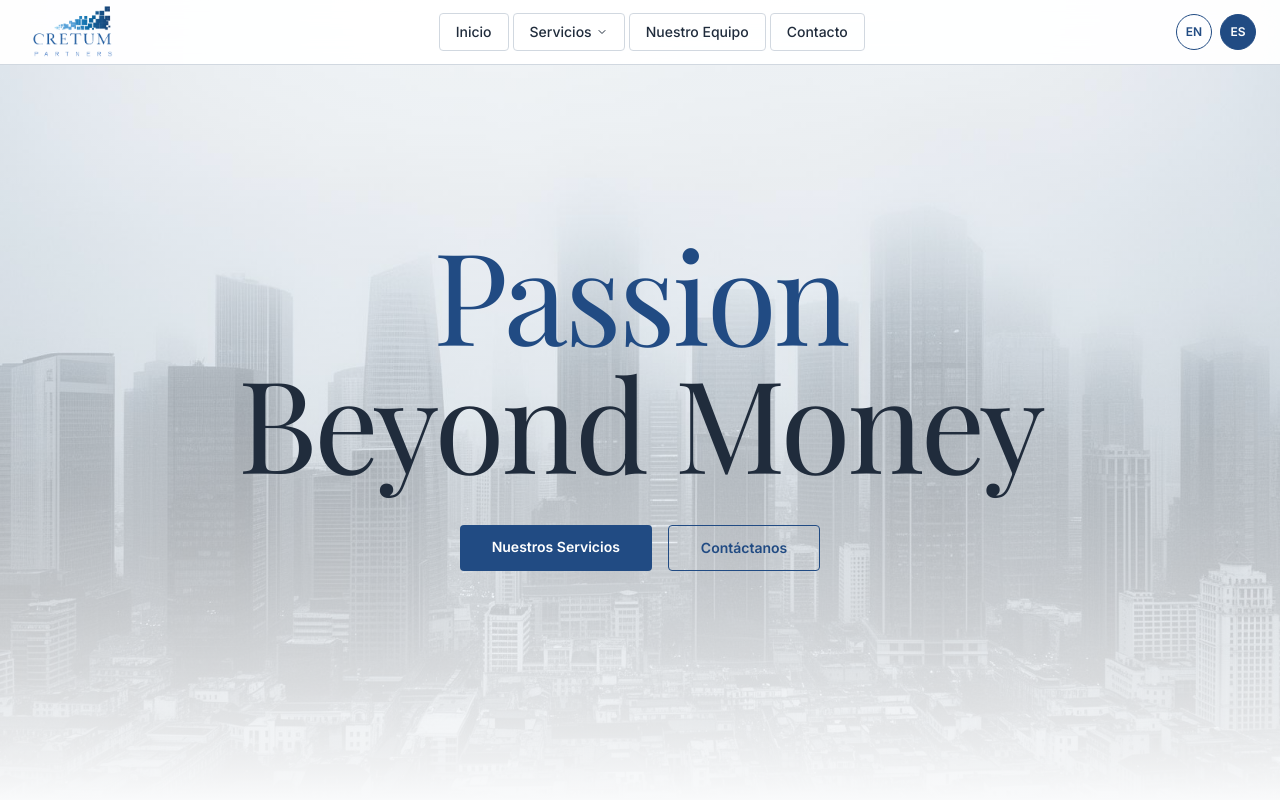
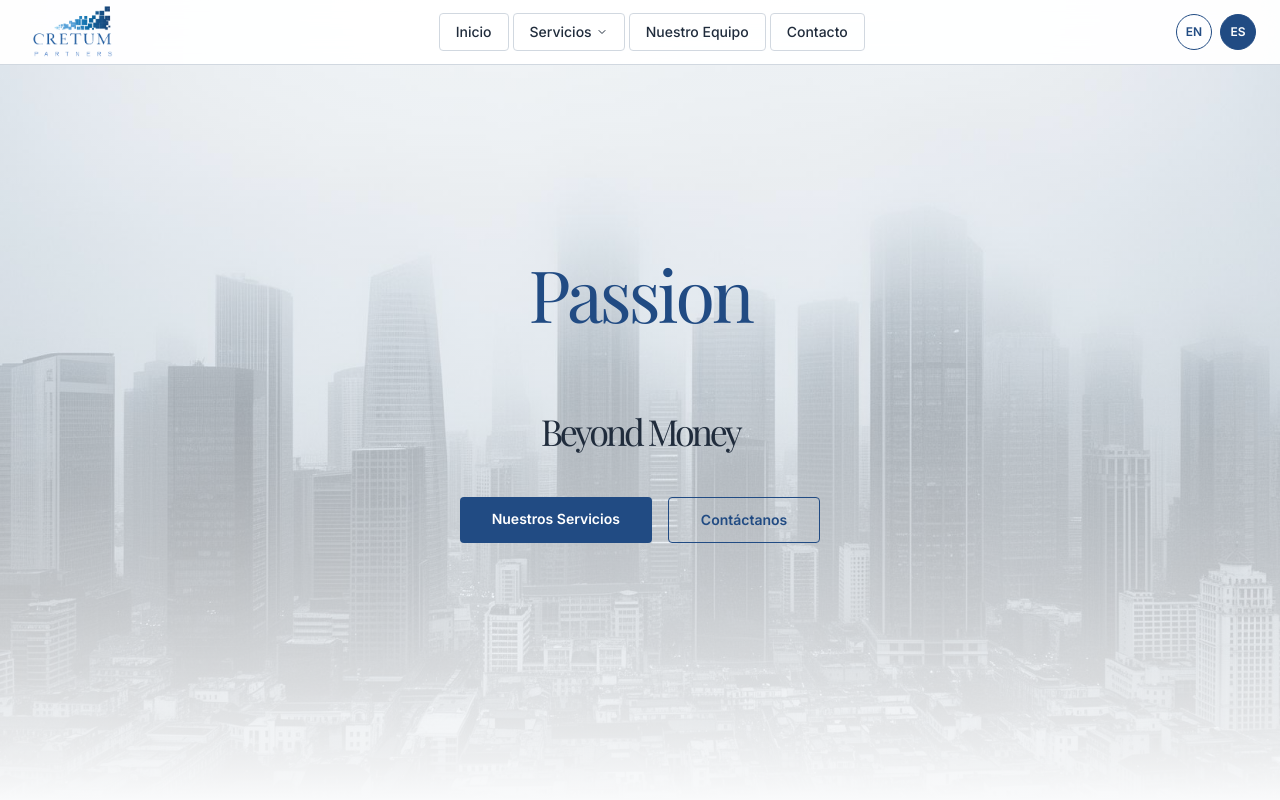
Before and after one commit to ANGEL-0G/Cretum-Website, a React (Vite) app: page / in a window 1280 px wide. Built offline with nearby package versions, Linux system fonts and the light colour scheme; the HTML template or start-up script is replaced by a standard one; a web font is replaced by a local one.

Commit message:
Visual edit in Lovable
Edited UI in Lovable

```diff
--- a/src/components/HeroSection.tsx
+++ b/src/components/HeroSection.tsx
@@ -24,11 +24,11 @@ export function HeroSection() {
         <div className="absolute inset-0 bg-gradient-to-b from-background/20 via-background/50 to-background" />
 
         <div className="relative z-10 text-center px-6">
-          <h1 className="text-6xl md:text-8xl lg:text-9xl font-serif tracking-tight animate-fade-in">
-            <em className="text-primary not-italic font-serif font-medium block">
+          <h1 className="text-6xl md:text-8xl lg:text-9xl font-serif tracking-tight animate-fade-in mt-0">
+            <em className="text-primary not-italic font-serif font-medium block text-7xl">
               {t("hero.title.1")}
             </em>
-            <span className="text-foreground">{t("hero.title.2")}</span>
+            <span className="text-foreground text-4xl">{t("hero.title.2")}</span>
           </h1>
 
           <div
```
